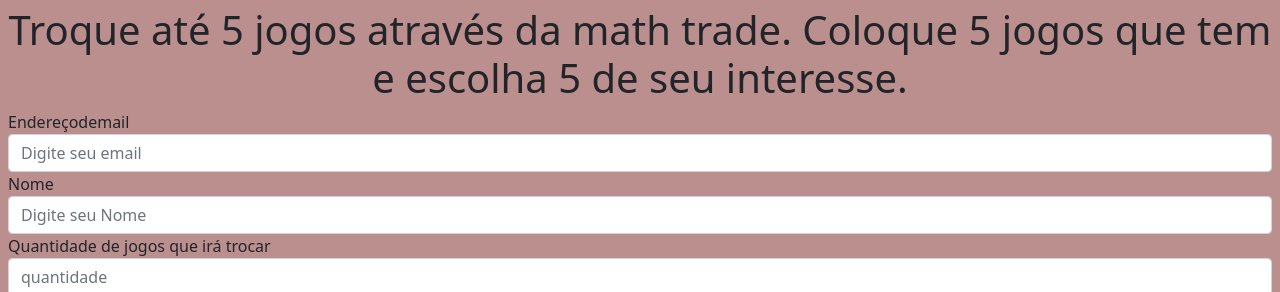
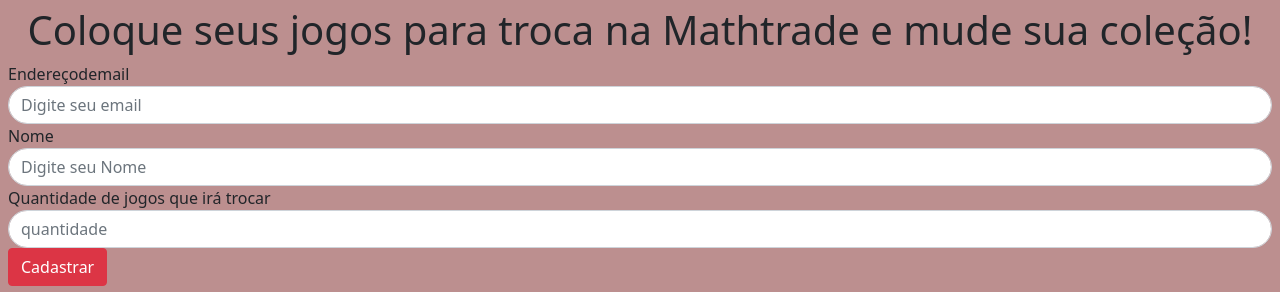
Before and after one commit to RafaelPisani/Desafio-pagina-de-cadastro-gama, a plain HTML site: page index.html in a window 1280 px wide. Shown: the part 75-367 px from the top of the page. Drawn offline with nearby package versions, Linux system fonts and the light colour scheme.

Commit message:
Update index.html

```diff
--- a/index.html
+++ b/index.html
@@ -21,7 +21,7 @@
             <tr>
                 <td colspan="3">
                     <spam class="text-center" ;>
-                        <h1>Troque até 5 jogos através da math trade. Coloque 5 jogos que tem e escolha 5 de seu interesse. </h1>
+                        <h1> Coloque seus jogos para troca na Mathtrade e mude sua coleção! </h1>
                     </spam>
                     <div class="container">
 
@@ -29,14 +29,14 @@
                     </div id="formulário">
                     <div class="form-group">
                         <label for="exampleinputemail">Endereçodemail</label>
-                        <input type="text" class="form-control" id="exampleinputemail" aria-describedby="emailhelp" placeholder="Digite seu email" </div>
+                        <input type="text" class="form-control" id="exampleinputemail" aria-describedby="emailhelp" placeholder="Digite seu email" style="border-radius: 100px;" </div>
 
                         <div class="form-group">
                             <label for="digiteSeuNome">Nome</label>
-                            <input type="name" class="form-control" id="Nome" placeholder="Digite seu Nome" </div>
+                            <input type="name" class="form-control" id="Nome" placeholder="Digite seu Nome" style="border-radius: 100px;" /div>
 
                             <label for="produtoQuantidade">Quantidade de jogos que irá trocar</label>
-                            <input type="text" class="form-control" id="produtoQuantidade" placeholder="quantidade" </div>
+                            <input type="text" class="form-control" id="produtoQuantidade" placeholder="quantidade" style="border-radius: 100px;" </div>
                             <script type="text/javascript" src=""></script>
 
                             <button class="btn btn-danger ">Cadastrar</button>
```
